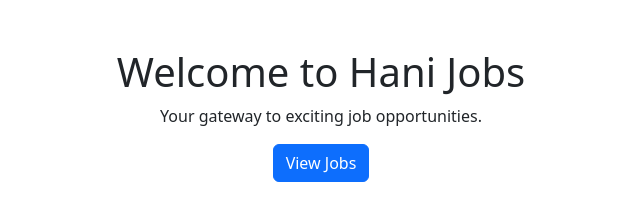
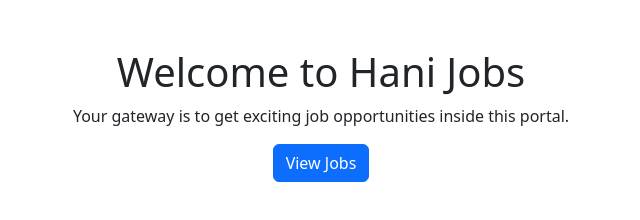
Before and after one commit to Educationaluse/Jobs_Project, a plain HTML site: page index.html in a window 1280 px wide. Shown: the whole page, without its empty margins (319-959 px from the left). Drawn offline with nearby package versions, Linux system fonts and the light colour scheme.

Commit message:
Update index.html

```diff
--- a/index.html
+++ b/index.html
@@ -9,7 +9,7 @@
 <body>
     <div class="container mt-5 text-center">
     <h1>Welcome to Hani Jobs</h1>
-    <p>Your gateway to exciting job opportunities.</p>
+    <p>Your gateway is to get  exciting job opportunities inside this portal.</p>
     <a href="/jobs" class="btn btn-primary">View Jobs</a>
     </div>
 
```
